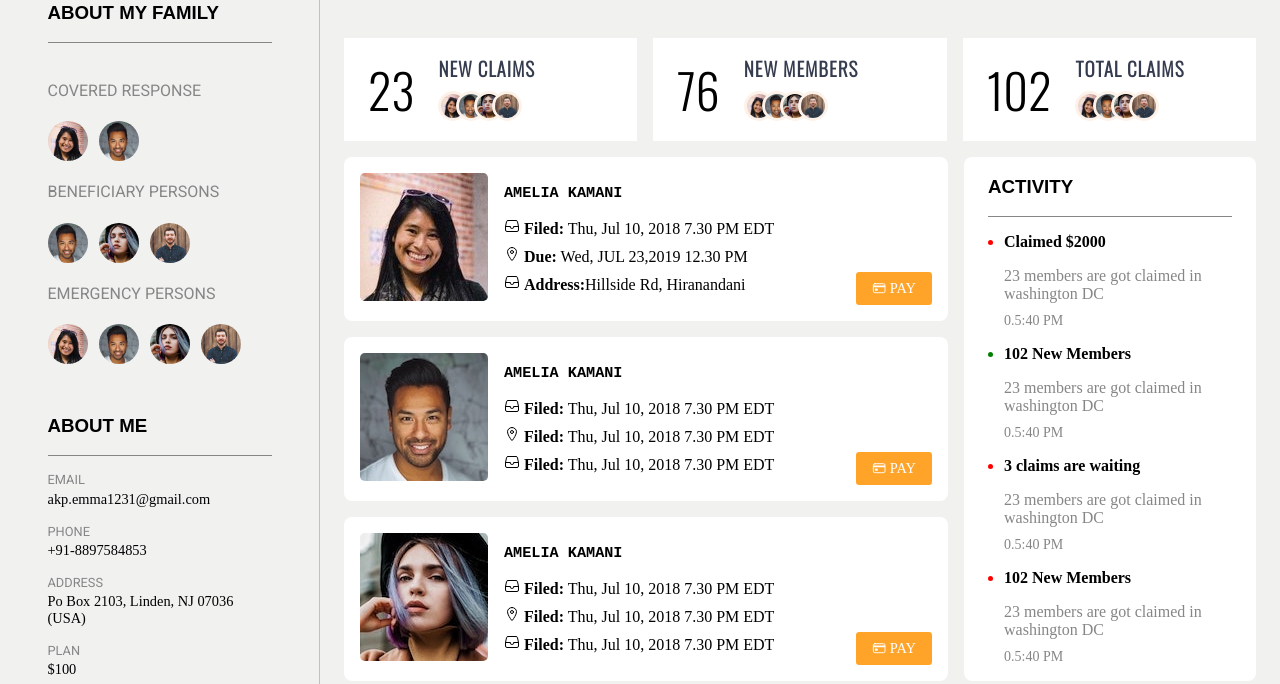
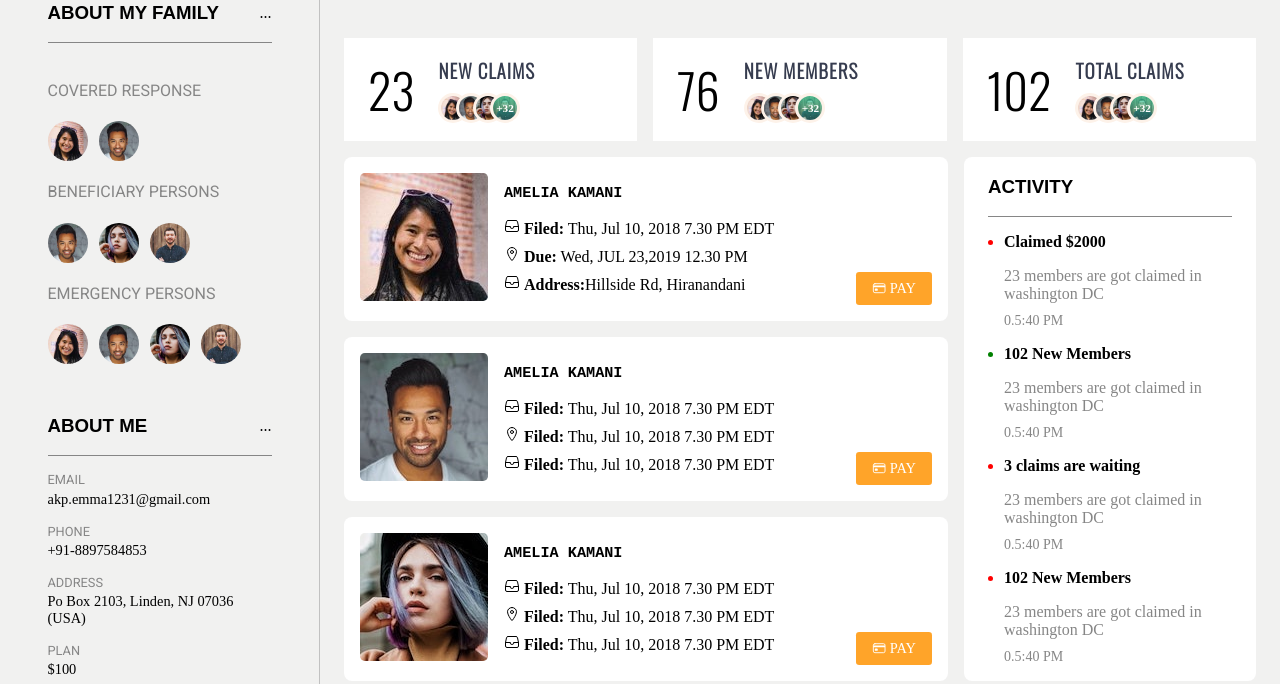
Before and after one commit to darshan-softrefine/course1-test, a plain HTML site: page index.html in a window 1280 px wide. Shown: the part 372-1056 px from the top of the page. Drawn offline with nearby package versions, Linux system fonts and the light colour scheme.

Commit message:
dashboard remaining changes done

```diff
--- a/index.html
+++ b/index.html
@@ -85,7 +85,7 @@
 
                     <div class="header-txt">
                         <h3>ABOUT MY FAMILY</h3>
-
+                        <span>...</span>
                     </div>
 
                     <div class="left-ctr">
@@ -122,6 +122,7 @@
                 <div class="left-ctr-container">
                     <div class="header-txt">
                         <h3>ABOUT Me</h3>
+                        <span>...</span>
                     </div>
 
                     <div class="left-ctr aboutme">
@@ -181,7 +182,9 @@
                                 <img class="customer-ig" src="./img/customer-1.jpg" alt="">
                                 <img class="customer-ig" src="./img/customer-2.jpg" alt="">
                                 <img class="customer-ig" src="./img/customer-3.jpg" alt="">
-                                <img class="customer-ig" src="./img/customer-4.jpg" alt="">
+                                <div class="diff">
+                                    <span class="rnumber">+32</span>
+                                </div>
                             </div>
                         </div>
                     </div>
@@ -197,7 +200,9 @@
                                 <img class="customer-ig" src="./img/customer-1.jpg" alt="">
                                 <img class="customer-ig" src="./img/customer-2.jpg" alt="">
                                 <img class="customer-ig" src="./img/customer-3.jpg" alt="">
-                                <img class="customer-ig" src="./img/customer-4.jpg" alt="">
+                                <div class="diff">
+                                    <span class="rnumber">+32</span>
+                                </div>
                             </div>
                         </div>
                     </div>
@@ -213,7 +218,9 @@
                                 <img class="customer-ig" src="./img/customer-1.jpg" alt="">
                                 <img class="customer-ig" src="./img/customer-2.jpg" alt="">
                                 <img class="customer-ig" src="./img/customer-3.jpg" alt="">
-                                <img class="customer-ig" src="./img/customer-4.jpg" alt="">
+                                <div class="diff">
+                                    <span class="rnumber">+32</span>
+                                </div>
                             </div>
                         </div>
                     </div>
--- a/style.css
+++ b/style.css
@@ -42,15 +42,36 @@ body {
     background-color: white;
 }
 
+.customer {
+    display: flex;
+}
+
 .customer-ig {
     width: 1.5rem;
     height: 1.5rem;
     border-radius: 1rem;
     border: 3px solid #fdf2e9;
-    margin-right: -1rem;
+    margin-right: -0.8rem;
 }
 
-.customer-ig:nth-child(4) {}
+.diff {
+    width: 1.5rem;
+    height: 1.5rem;
+    border-radius: 1rem;
+    border: 3px solid #fdf2e9;
+    margin-right: -1rem;
+    background-image: linear-gradient(#18d39ea1, #18d39e31), url("./img/customer-4.jpg");
+    background-size: cover;
+    display: flex;
+    align-items: center;
+    justify-content: center;
+}
+
+.rnumber {
+    color: white;
+    font-weight: bold;
+    font-size: 0.7rem;
+}
 
 .card-text {
     color: #363C4F;
@@ -173,8 +194,9 @@ body {
 
 .header-txt {
     border-bottom: solid 1px #868686;
-    /*  margin-left: 3rem;
-    margin-right: 1.5rem; */
+    display: flex;
+    align-items: center;
+    justify-content: space-between;
 }
 
 .header-txt h3 {
```
